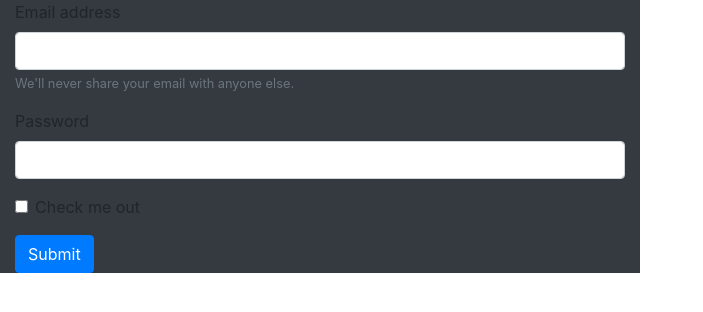
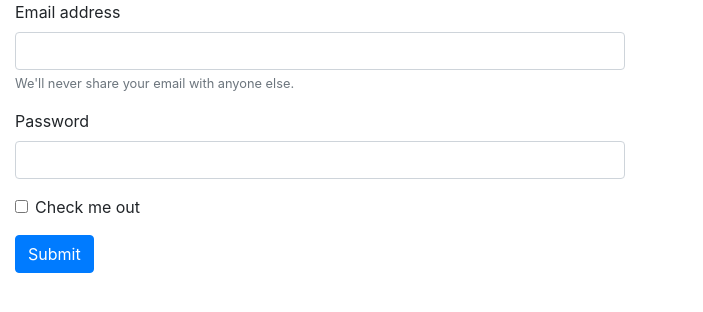
Before and after one commit to juliandrojas/crudFlaskMySQL, a plain HTML site: page Templates/index.html in a window 1280 px wide. Shown: the whole page, without its empty margins (0-703 px from the left). Drawn offline with nearby package versions, Linux system fonts and the light colour scheme.

Commit message:
Update description

```diff
--- a/Templates/index.html
+++ b/Templates/index.html
@@ -11,8 +11,8 @@
         <title>Flask MySQL CRUD</title>
     </head>
     <body>
-        <!-- Jumbotron -->
-        <div class="col-md-6 bg-dark">
+        <!-- Formulario y sección de vista de los registros -->
+        <div class="col-md-6">
             <form>
                 <div class="form-group">
                     <label for="exampleInputEmail1">Email address</label>
```
